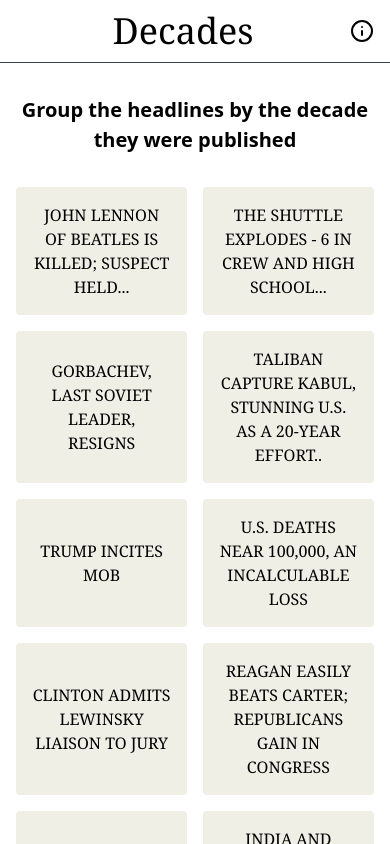
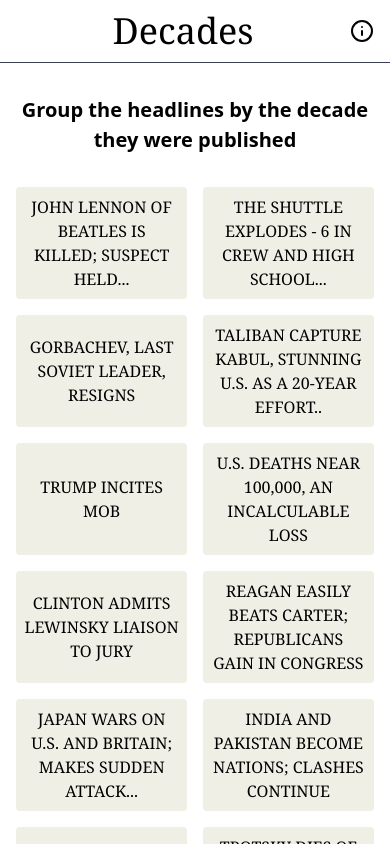
Before and after one commit to andreaslordos/decades-connections, a React (Create React App) app: page / in a window 390 px wide. Shown: the top 844 px of the page. Built offline with nearby package versions, Linux system fonts and the light colour scheme; the HTML template or start-up script is replaced by a standard one.

Commit message:
smaller text for mobile

```diff
--- a/src/components/Cell.tsx
+++ b/src/components/Cell.tsx
@@ -44,7 +44,7 @@
                         items-center
                         font-classic
                         justify-center
-                        p-4
+                        p-2 sm:p-4
                         rounded
                         uppercase
                         select-none
@@ -57,7 +57,7 @@
                 animationDelay: jumpAnimation ? `${jumpDelay}ms` : '0ms',
             }}
         >
-            <span className={isSelected ? 'text-white' : ''}>
+            <span className={`text-xs sm:text-sm md:text-base ${isSelected ? 'text-white' : ''}`}>
                 {word}
             </span>
         </div>
```
